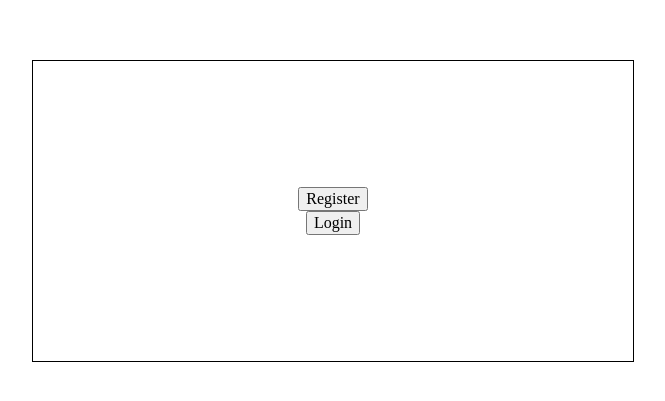
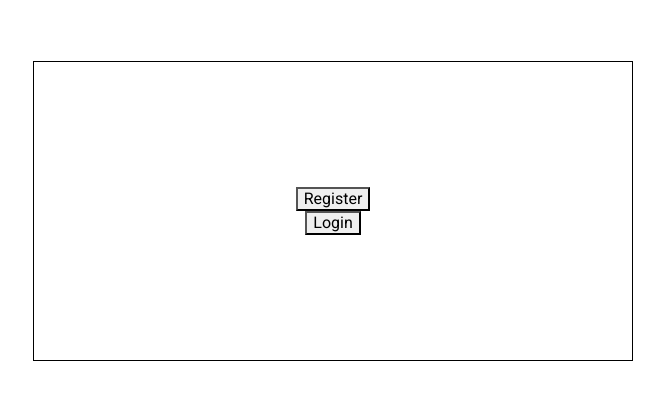
Before and after one commit to breno-albuquerque/blogs-app, a React (Create React App) app: page / in a window 1280 px wide. Shown: the part 189-590 px from the top of the page, without its empty margins (307-972 px from the left). Built offline with nearby package versions, Linux system fonts and the light colour scheme.

Commit message:
feat: Adiciona setup básico do mdbootstrap

```diff
--- a/public/index.html
+++ b/public/index.html
@@ -24,6 +24,8 @@
       work correctly both with client-side routing and a non-root public URL.
       Learn how to configure a non-root public URL by running `npm run build`.
     -->
+    <link href="https://use.fontawesome.com/releases/v5.15.1/css/all.css" rel="stylesheet" />
+    <link href="https://fonts.googleapis.com/css?family=Roboto:300,400,500,700&display=swap" rel="stylesheet" />
     <title>React App</title>
   </head>
   <body>
--- a/src/index.css
+++ b/src/index.css
@@ -1 +1,5 @@
 @import-normalize;
+
+body {
+  font-family: Roboto, Helvetica, Arial, sans-serif;
+}
--- a/src/index.jsx
+++ b/src/index.jsx
@@ -1,5 +1,6 @@
 import React from 'react';
 import ReactDOM from 'react-dom/client';
+import 'mdb-react-ui-kit/dist/css/mdb.min.css';
 import 'normalize.css';
 import './index.css';
 import { BrowserRouter } from 'react-router-dom';
```
